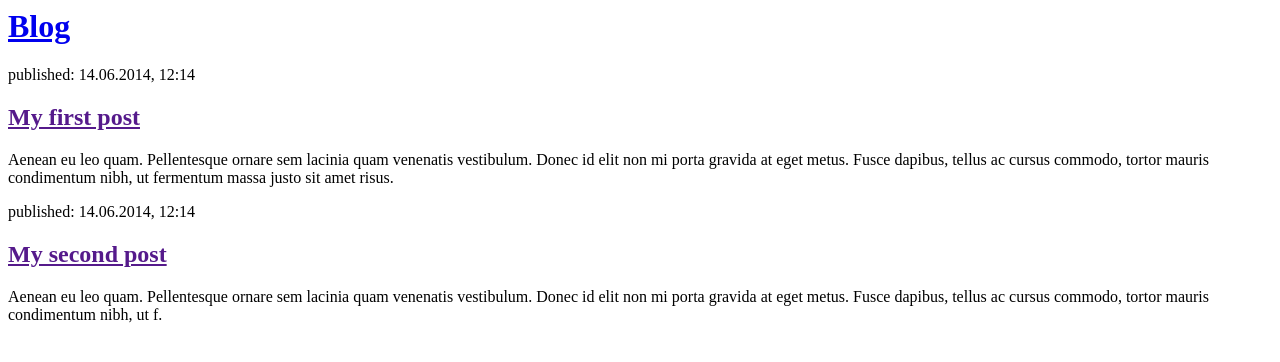
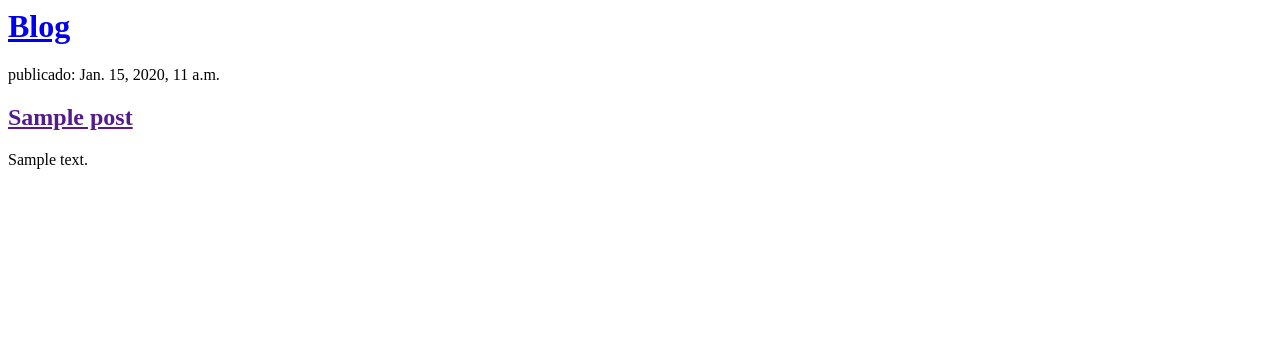
Before and after one commit to yaniramc/my-first-blog, a Django app: page / in a window 1280 px wide. Shown: the top 362 px of the page. Run offline with Django 3.2, Linux system fonts and the light colour scheme; tables that the repository leaves empty hold one stand-in row (Sample ...).

Commit message:
He modificado la plantilla del blog en el archivo post_list.html, añadiendo un bucle for para que nos enseñe los respectivos post que se vayan creando en un futuro.

```diff
--- a/mysite/blog/templates/blog/post_list.html
+++ b/mysite/blog/templates/blog/post_list.html
@@ -9,22 +9,13 @@
         <h1><a href="/">Blog</a></h1>
     </div>
 
-    <div>
-        <p>published: 14.06.2014, 12:14</p>
-        <h2><a href="">My first post</a></h2>
-        <p>Aenean eu leo quam. Pellentesque ornare sem lacinia quam venenatis vestibulum. Donec id elit non mi porta gravida
-            at eget metus. Fusce dapibus, tellus ac cursus commodo, tortor mauris condimentum nibh, ut fermentum massa justo
-            sit amet risus.
-        </p>
-    </div>
-
-    <div>
-        <p>published: 14.06.2014, 12:14</p>
-        <h2><a href="">My second post</a></h2>
-        <p>Aenean eu leo quam. Pellentesque ornare sem lacinia quam venenatis vestibulum. Donec id elit non mi porta gravida at eget metus.
-            Fusce dapibus, tellus ac cursus commodo, tortor mauris condimentum nibh, ut f.
-        </p>
-    </div>
+    {% for post in posts %}
+        <div>
+            <p> publicado: {{ post.published_date }}</p>
+            <h2><a href="">{{ post.title }}</a></h2>
+            <p>{{ post.text|linebreaksbr }}</p>
+        </div>
+    {% endfor %}
 
 
 </body>
```
